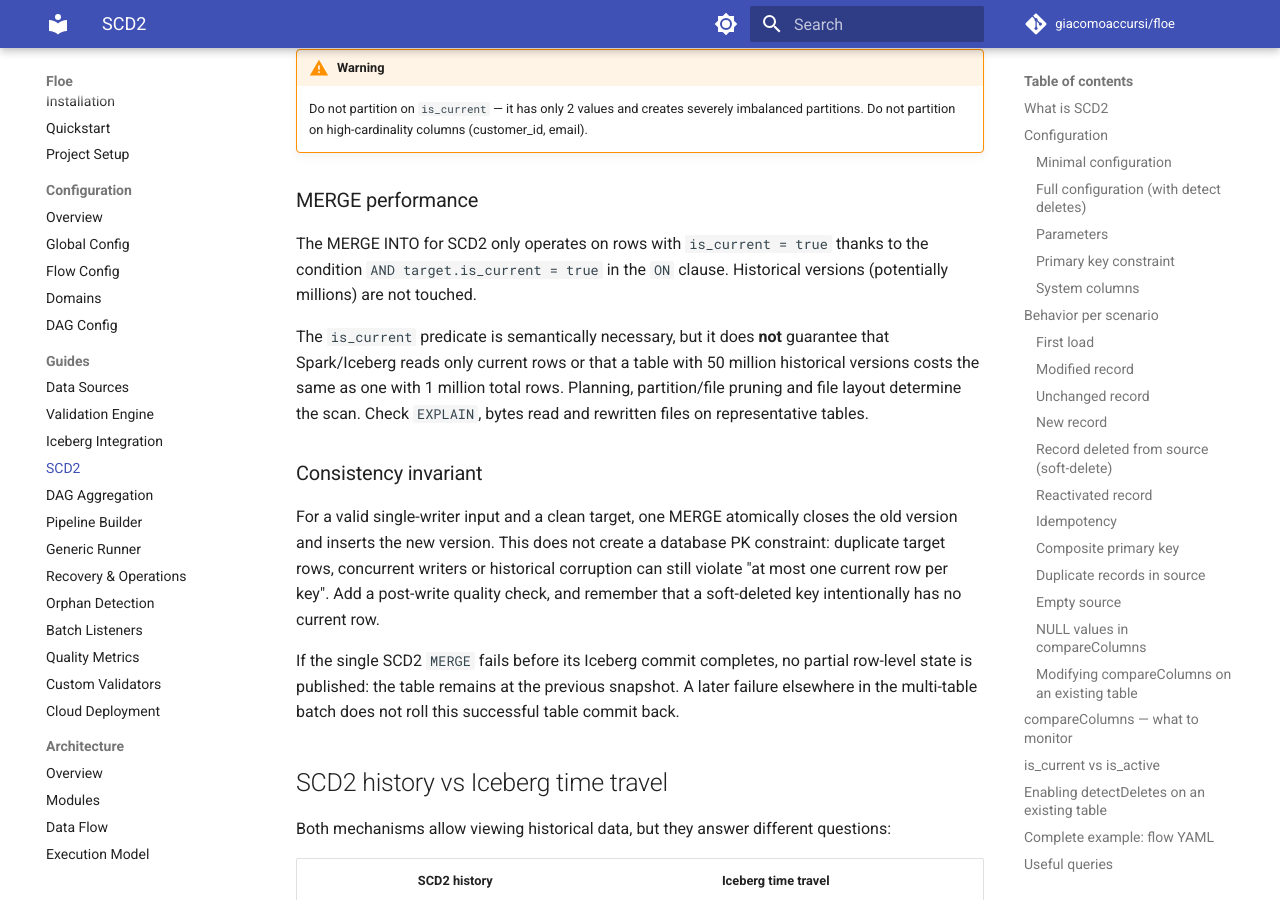
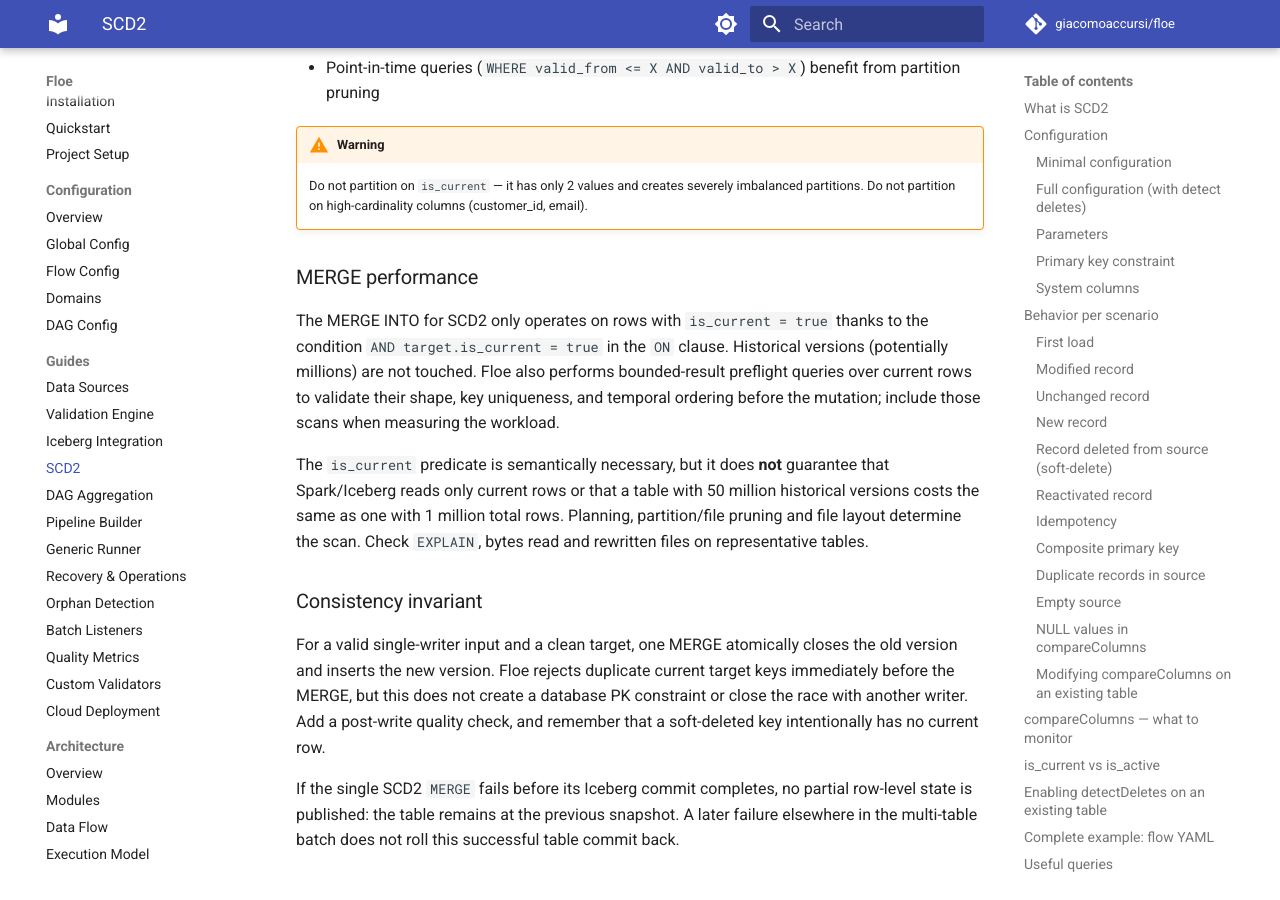
Before and after one commit to giacomoaccursi/Floe, an MkDocs documentation site: the page built from site-docs/guides/scd2.md, in a window 1280 px wide and 900 px high, scrolled down 10490 px. Built offline with MkDocs 1.6.1 and Material for MkDocs 9.7.7, drawn with Linux system fonts in a browser that asks for light colours; comment, search, counter and statistics services are not loaded; some of the changed text lies outside the part shown.

Commit message:
docs: document SCD2 target preflight

```diff
--- a/site-docs/guides/scd2.md
+++ b/site-docs/guides/scd2.md
@@ -220,7 +220,11 @@
 | false | false | Record deleted from source (soft-delete) |
 | true | false | Not possible under normal conditions |
 
-**`is_current`** tracks the open version. An active key should have one open version; after a soft-delete it has **zero**. Iceberg does not enforce this invariant across pre-existing bad data or concurrent writers, so monitor it explicitly.
+**`is_current`** tracks the open version. An active key should have one open version; after a soft-delete it has **zero**.
+Iceberg does not provide a database uniqueness constraint. Before each non-initial SCD2 merge, Floe scans open versions
+and rejects duplicate current primary keys, null primary keys or `valid_from`, non-null `valid_to`, and (with delete
+detection) current rows whose `is_active` is not `true`. Continue to monitor both open and historical invariants: this
+preflight is not a distributed lock and does not validate every closed interval.
 
 **`is_active`** tracks logical deletion. In this implementation, a deleted customer's last version has `is_current = false` and `is_active = false`; query that state explicitly (and choose the latest `valid_to` per key if necessary).
 
@@ -383,13 +387,13 @@
 
 ### MERGE performance
 
-The MERGE INTO for SCD2 only operates on rows with `is_current = true` thanks to the condition `AND target.is_current = true` in the `ON` clause. Historical versions (potentially millions) are not touched.
+The MERGE INTO for SCD2 only operates on rows with `is_current = true` thanks to the condition `AND target.is_current = true` in the `ON` clause. Historical versions (potentially millions) are not touched. Floe also performs bounded-result preflight queries over current rows to validate their shape, key uniqueness, and temporal ordering before the mutation; include those scans when measuring the workload.
 
 The `is_current` predicate is semantically necessary, but it does **not** guarantee that Spark/Iceberg reads only current rows or that a table with 50 million historical versions costs the same as one with 1 million total rows. Planning, partition/file pruning and file layout determine the scan. Check `EXPLAIN`, bytes read and rewritten files on representative tables.
 
 ### Consistency invariant
 
-For a valid single-writer input and a clean target, one MERGE atomically closes the old version and inserts the new version. This does not create a database PK constraint: duplicate target rows, concurrent writers or historical corruption can still violate "at most one current row per key". Add a post-write quality check, and remember that a soft-deleted key intentionally has no current row.
+For a valid single-writer input and a clean target, one MERGE atomically closes the old version and inserts the new version. Floe rejects duplicate current target keys immediately before the MERGE, but this does not create a database PK constraint or close the race with another writer. Add a post-write quality check, and remember that a soft-deleted key intentionally has no current row.
 
 If the single SCD2 `MERGE` fails before its Iceberg commit completes, no partial row-level state is published: the table remains at the previous snapshot. A later failure elsewhere in the multi-table batch does not roll this successful table commit back.
 
@@ -491,7 +495,11 @@
 
 This is guaranteed because both operations (close old, open new) use the same immutable `ExecutionRequest.effectiveAt` value rendered as a UTC timestamp literal. There are no temporal gaps between versions, and Spark executor clock differences cannot alter the boundary.
 
-Before a subsequent MERGE, Floe checks every changed key and every soft-deleted key. Its `effectiveAt` must be strictly later than the current version's `valid_from`; otherwise the load fails before mutation instead of creating a zero-length or negative interval. Repeating an unchanged row at the same instant remains a no-op. This check assumes the documented single-writer policy—it is not a distributed lock or fencing mechanism.
+Before a subsequent MERGE, Floe first verifies that every current target row is structurally valid and that no primary key
+has multiple current versions. It then checks every changed key and every soft-deleted key: `effectiveAt` must be strictly
+later than the current version's `valid_from`, otherwise the load fails before mutation instead of creating a zero-length
+or negative interval. Repeating an unchanged row at the same instant remains a no-op. These checks assume the documented
+single-writer policy—they are not a distributed lock or fencing mechanism.
 
 ## Known limitations
 
```
